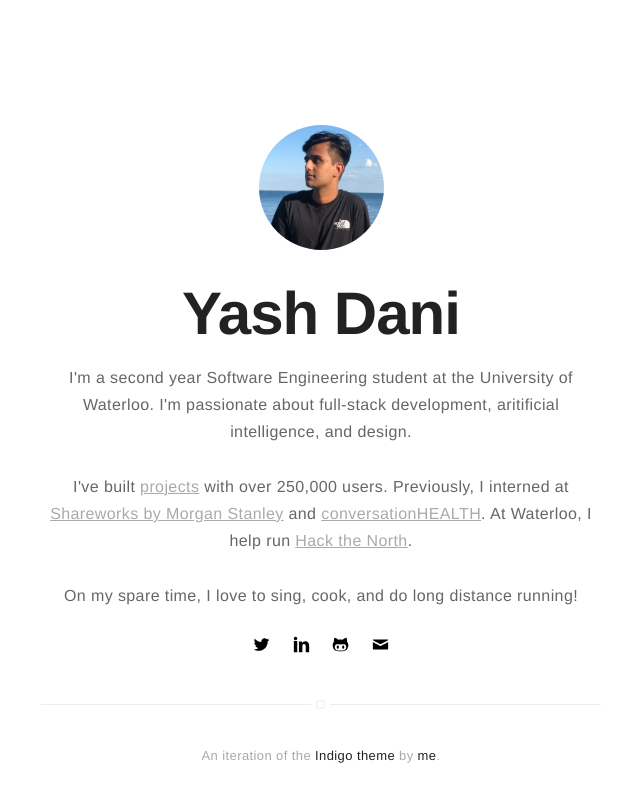
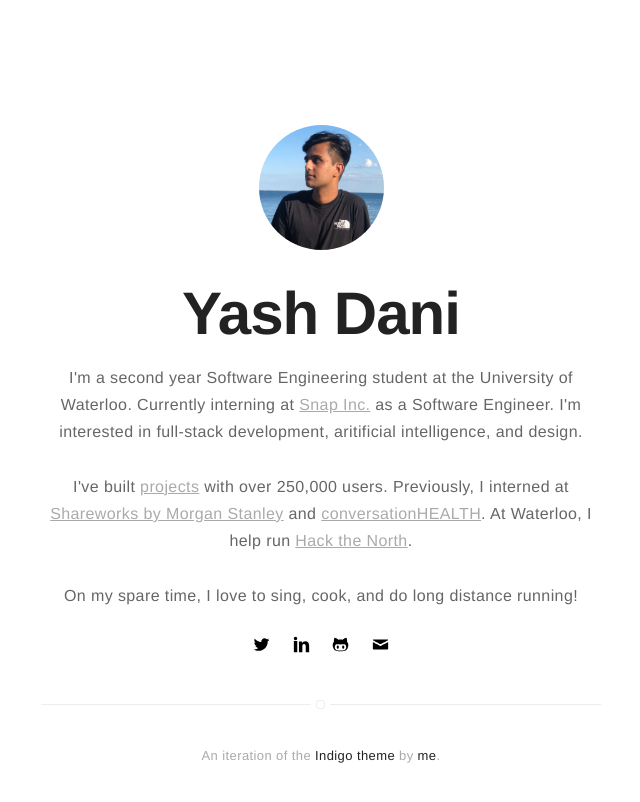
Before and after one commit to yash-dani/yash-dani.github.io, a Jekyll site: the page built from index.html, in a window 1280 px wide. Shown: the top 802 px of the page, without its empty margins (319-959 px from the left). Built offline with Jekyll 4.4.1, drawn with Linux system fonts in a browser that asks for light colours.

Commit message:
updated bio

```diff
--- a/_includes/header.html
+++ b/_includes/header.html
@@ -17,7 +17,7 @@
         {% endif %}
 
         <h1 class="title">{{ site.name }}</h1>
-        <p>I'm a second year Software Engineering student at the University of Waterloo. I'm passionate about full-stack development, aritificial intelligence, and design. <br><br>I've built <a href="https://github.com/yash-dani">projects</a> with over 250,000 users. Previously, I interned at <a href="https://shareworks.com">Shareworks by Morgan Stanley</a> and <a href="https://conversationhealth.com">conversationHEALTH</a>. At Waterloo, I help run <a href="https://hackthenorth.com">Hack the North</a>.<br><br>On my spare time, I love to sing, cook, and do long distance running!</p>
+        <p>I'm a second year Software Engineering student at the University of Waterloo. Currently interning at <a href="https://snap.com/">Snap Inc.</a> as a Software Engineer. I'm interested in full-stack development, aritificial intelligence, and design. <br><br>I've built <a href="https://github.com/yash-dani">projects</a> with over 250,000 users. Previously, I interned at <a href="https://shareworks.com">Shareworks by Morgan Stanley</a> and <a href="https://conversationhealth.com">conversationHEALTH</a>. At Waterloo, I help run <a href="https://hackthenorth.com">Hack the North</a>.<br><br>On my spare time, I love to sing, cook, and do long distance running!</p>
 
         {% include social-links.html %}
 
```
